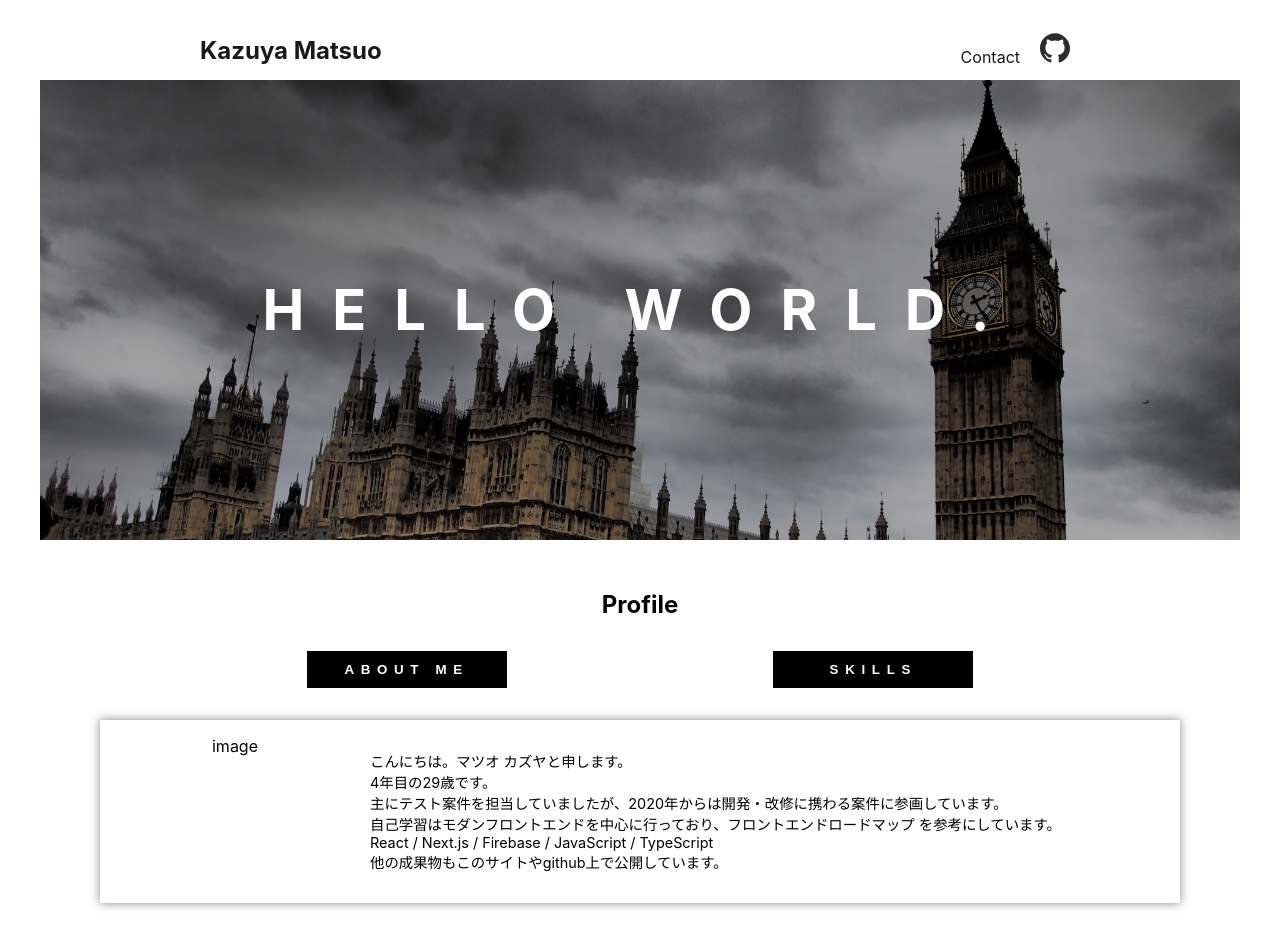
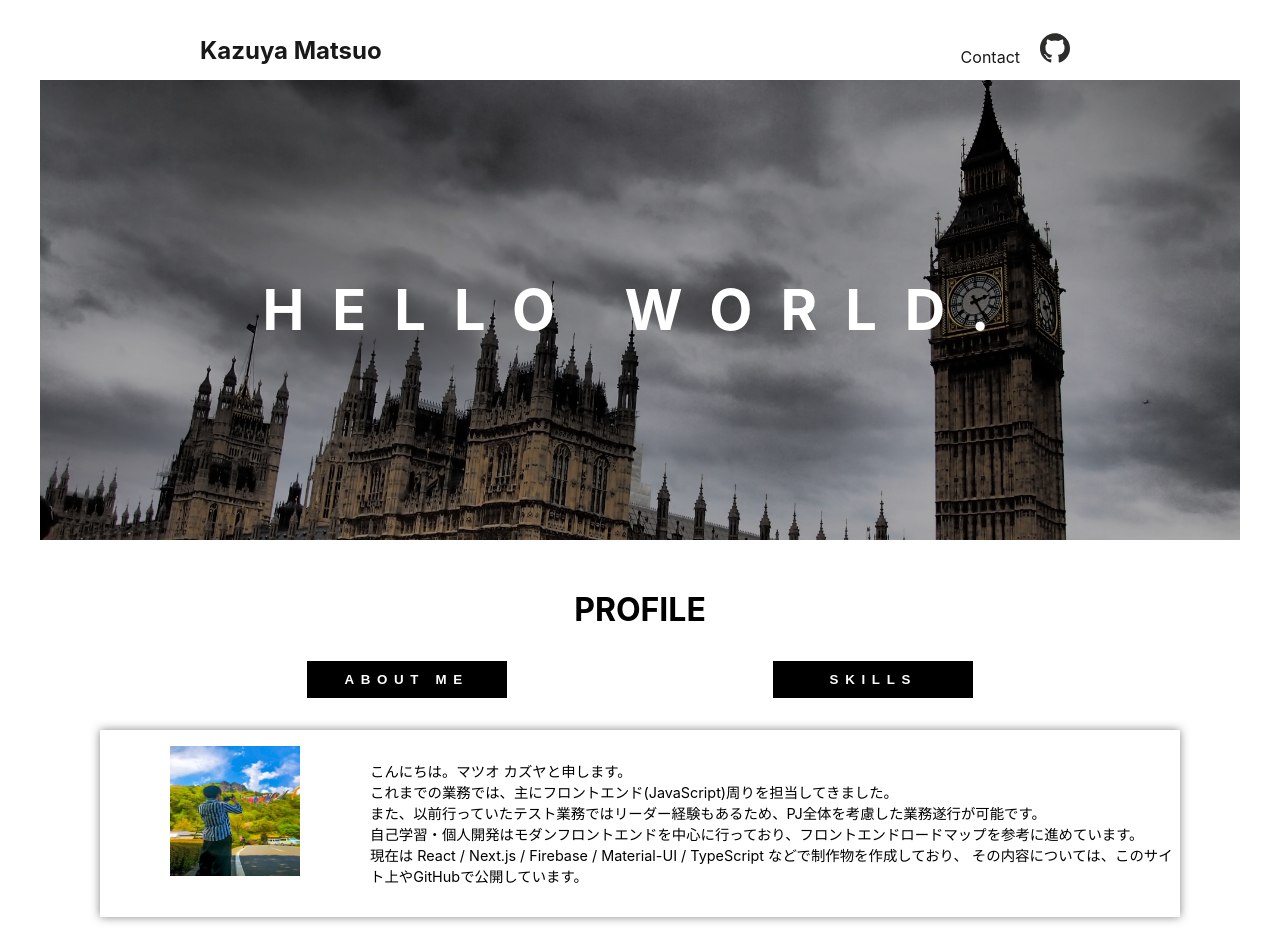
Before and after one commit to kazuya-m/my-pf, a Next.js app: page / in a window 1280 px wide. Shown: the top 952 px of the page. Built offline with nearby package versions, Linux system fonts and the light colour scheme.

Commit message:
modified profile image and description

```diff
--- a/components/profile/index.jsx
+++ b/components/profile/index.jsx
@@ -33,7 +33,7 @@ export function Profile() {
 
   return (
     <div className={styles.wrapper}>
-      <h2>Profile</h2>
+      <h1 className={`contentTitle`}>PROFILE</h1>
       <div className={`content`}>
         <ul className={styles.profile__list}>
           <li className={styles.profile__items}>
@@ -47,15 +47,15 @@ export function Profile() {
           {displayedTab === aboutme ? (
             <div className={styles.card__aboutme}>
               <div className={styles.item__profileImage}>
-                image
+                <Image src="/profile_277_300.jpg" alt="profile" width={130} height={130} className={styles.item__image} />
               </div>
               <div className={styles.item__description}>
-              <p>こんにちは。マツオ カズヤと申します。<br />
-                  4年目の29歳です。<br />
-                  主にテスト案件を担当していましたが、2020年からは開発・改修に携わる案件に参画しています。<br />
-                  自己学習はモダンフロントエンドを中心に行っており、<a href="https://roadmap.sh/frontend" target="_blank" rel="noopener noreferrer">フロントエンドロードマップ <i className="fas fa-external-link-alt"></i></a> を参考にしています。<br />
-                  React / Next.js / Firebase / JavaScript / TypeScript<br />
-                  他の成果物もこのサイトやgithub上で公開しています。
+                <p>こんにちは。マツオ カズヤと申します。<br />
+                    これまでの業務では、主にフロントエンド(JavaScript)周りを担当してきました。<br />
+                    また、以前行っていたテスト業務ではリーダー経験もあるため、PJ全体を考慮した業務遂行が可能です。<br />
+                    自己学習・個人開発はモダンフロントエンドを中心に行っており、<a href="https://roadmap.sh/frontend" target="_blank" rel="noopener noreferrer">フロントエンドロードマップ</a>を参考に進めています。<br />
+                    現在は React / Next.js / Firebase / Material-UI / TypeScript などで制作物を作成しており、
+                    その内容については、このサイト上や<a href="https://roadmap.sh/frontend" target="_blank" rel="noopener noreferrer">GitHub</a>で公開しています。
                 </p>
               </div>
             </div>
@@ -64,7 +64,7 @@ export function Profile() {
               {skillset.map((items) => (
                 <li id={items.name} className={styles.skills__item}>
                   <Image src={items.imgPath} width={60} height={60} />
-                  <h3 className={`fontLight`}>{items.name}</h3>
+                  <h2 className={`fontLight`}>{items.name}</h2>
                   <p className={`fontLight lighterColor`}>{items.exp}</p>
                 </li>
               )
```
Also changed, not shown: public/profile.jpg (added), public/profile_277_300.jpg (added).
